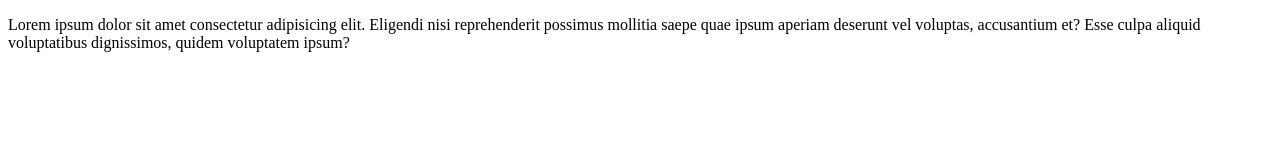
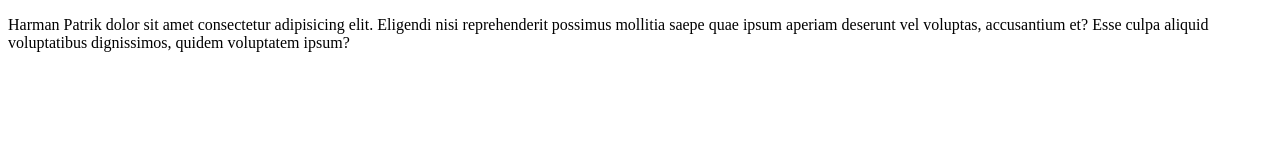
Before and after one commit to SasGyula/kozosMunka, a plain HTML site: page index.html in a window 1280 px wide. Drawn offline with Linux system fonts and the light colour scheme.

Commit message:
valtoztatas

```diff
--- a/index.html
+++ b/index.html
@@ -6,6 +6,6 @@
     <title>Document</title>
 </head>
 <body>
-    <p>Lorem ipsum dolor sit amet consectetur adipisicing elit. Eligendi nisi reprehenderit possimus mollitia saepe quae ipsum aperiam deserunt vel voluptas, accusantium et? Esse culpa aliquid voluptatibus dignissimos, quidem voluptatem ipsum?</p>
+    <p>Harman Patrik dolor sit amet consectetur adipisicing elit. Eligendi nisi reprehenderit possimus mollitia saepe quae ipsum aperiam deserunt vel voluptas, accusantium et? Esse culpa aliquid voluptatibus dignissimos, quidem voluptatem ipsum?</p>
 </body>
 </html>
```
